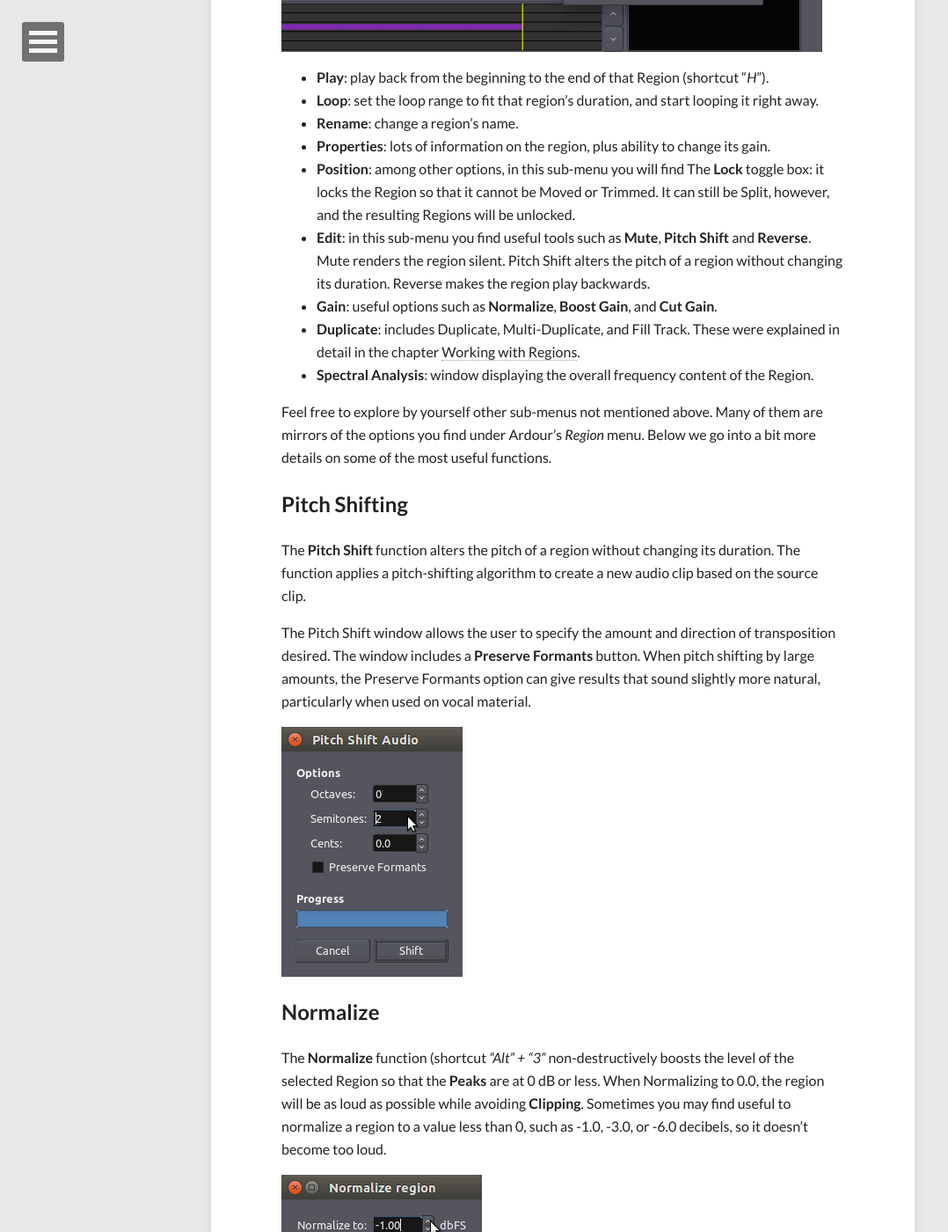
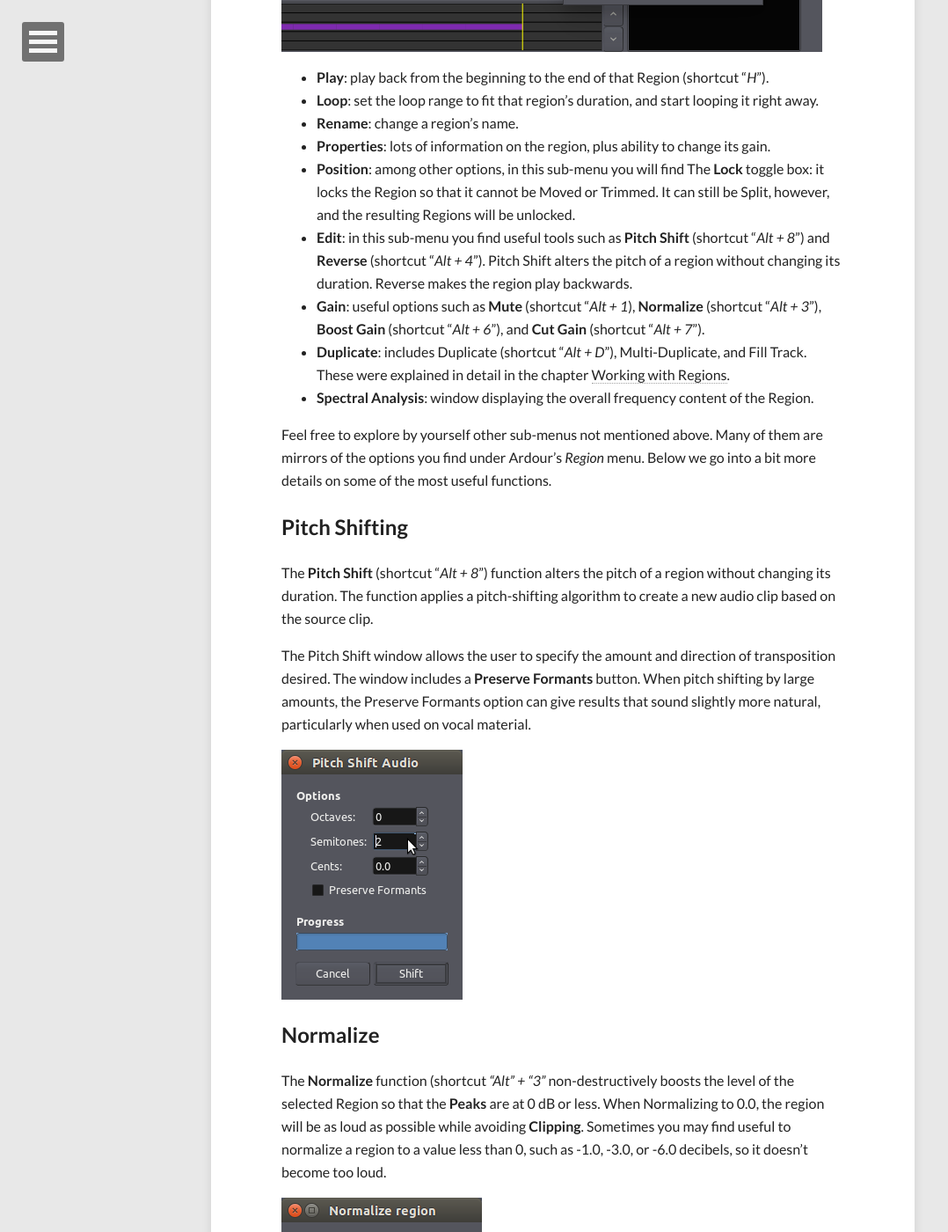
Before and after one commit to brunoruviaro/ardour4-tutorial, a Jekyll site: the page built from _posts/2014-08-21-further-region-operations.md, in a window 1280 px wide and 1400 px high, scrolled down 1107 px. Shown: the whole window at 88% size, without its empty margins (0-1078 px from the left). Built offline with Jekyll 4.4.1, drawn with Linux system fonts in a browser that asks for light colours; nearby versions of some CDN libraries; some of the changed text lies outside the part shown.

Commit message:
Update 2014-08-21-further-region-operations.md

```diff
--- a/_posts/2014-08-21-further-region-operations.md
+++ b/_posts/2014-08-21-further-region-operations.md
@@ -33,12 +33,9 @@
     The **Lock** toggle box: it locks the Region so that it cannot be
     Moved or Trimmed. It can still be Split, however, and the resulting
     Regions will be unlocked.
--   **Edit**: in this sub-menu you find useful tools such as
-    **Mute**, **Pitch Shift** and **Reverse**. Mute renders the region
-    silent. Pitch Shift alters the pitch of a region without changing
-    its duration. Reverse makes the region play backwards.
--   **Gain**: useful options such as **Normalize**, **Boost Gain**, and **Cut Gain**.
--   **Duplicate**: includes Duplicate, Multi-Duplicate, and Fill Track.
+-   **Edit**: in this sub-menu you find useful tools such as **Pitch Shift** (shortcut "*Alt + 8*") and **Reverse** (shortcut "*Alt + 4*"). Pitch Shift alters the pitch of a region without changing its duration. Reverse makes the region play backwards.
+-   **Gain**: useful options such as **Mute** (shortcut "*Alt + 1*), **Normalize** (shortcut "*Alt + 3*"), **Boost Gain** (shortcut "*Alt + 6*"), and **Cut Gain** (shortcut "*Alt + 7*").
+-   **Duplicate**: includes Duplicate (shortcut "*Alt + D*"), Multi-Duplicate, and Fill Track.
     These were explained in detail in the chapter [Working with
     Regions](../working-with-regions).
 -   **Spectral Analysis**: window displaying the overall frequency
@@ -51,7 +48,7 @@
 
 ## Pitch Shifting
 
-The **Pitch Shift** function alters the pitch of a region without
+The **Pitch Shift** (shortcut "*Alt + 8*") function alters the pitch of a region without
 changing its duration. The function applies a pitch-shifting algorithm
 to create a new audio clip based on the source clip.
 
@@ -77,7 +74,7 @@
 
 ## Reverse
 
-The **Reverse** function reverses the selected region of audio, in
+The **Reverse** (shortcut "*Alt + 4*") function reverses the selected region of audio, in
 effect causing it to play backwards. Reversing a region creates a
 new audio file 'behind the scenes'.
 
```
